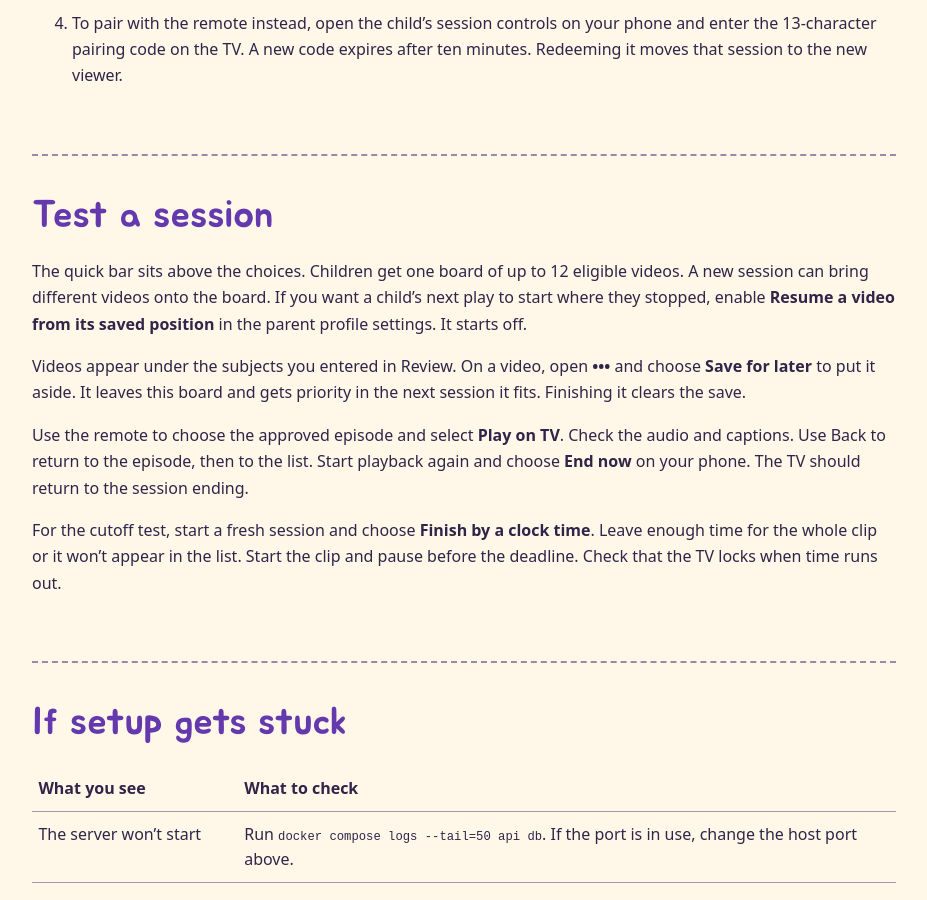
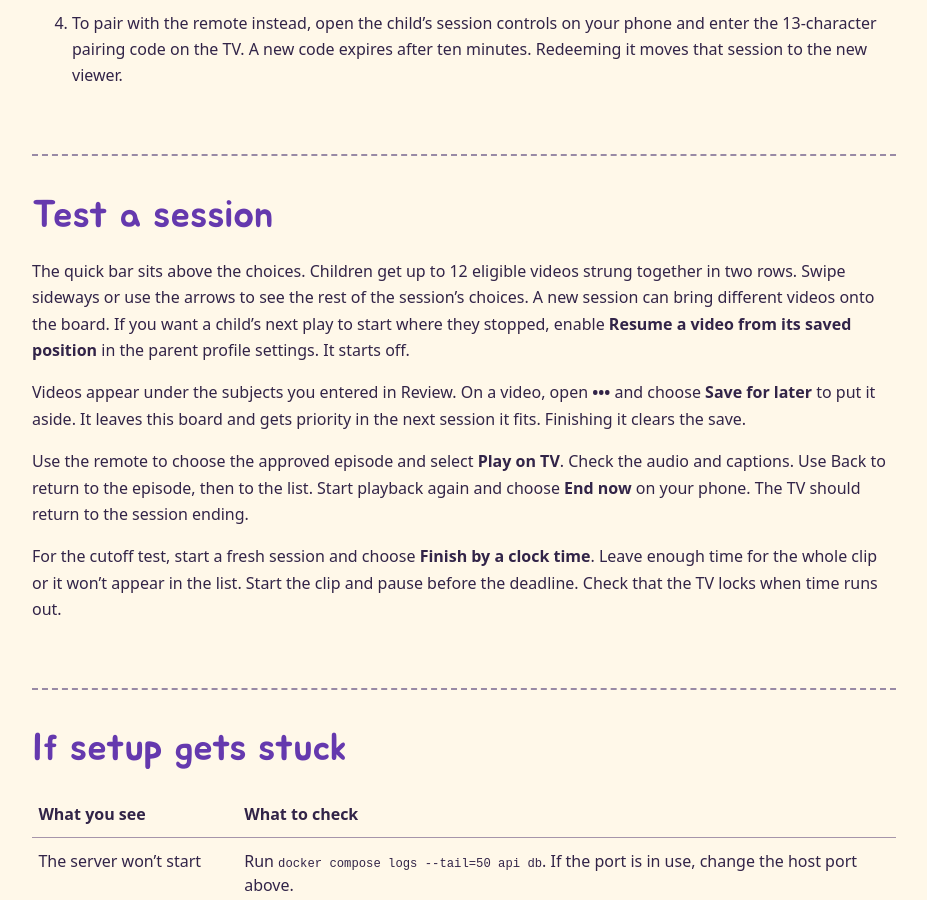
Before and after one commit to JPLuker/FamilyTV, a Jekyll site: the page built from setup/index.md, in a window 1280 px wide and 900 px high, scrolled down 3488 px. Shown: the whole window, without its empty margins (176-1103 px from the left). Built offline with Jekyll 4.4.1, drawn with Linux system fonts in a browser that asks for light colours; part of the change alters nothing that is shown.

Commit message:
Publish guides from 7cd9b08e14d8b910a3b73d8150698900f27e4bef

```diff
--- a/setup/index.md
+++ b/setup/index.md
@@ -102,7 +102,7 @@ Open your HTTPS address on your phone and sign in. Keep this development build o
 
 ## Test a session
 
-The quick bar sits above the choices. Children get one board of up to 12 eligible videos. A new session can bring different videos onto the board. If you want a child’s next play to start where they stopped, enable **Resume a video from its saved position** in the parent profile settings. It starts off.
+The quick bar sits above the choices. Children get up to 12 eligible videos strung together in two rows. Swipe sideways or use the arrows to see the rest of the session’s choices. A new session can bring different videos onto the board. If you want a child’s next play to start where they stopped, enable **Resume a video from its saved position** in the parent profile settings. It starts off.
 
 Videos appear under the subjects you entered in Review. On a video, open **•••** and choose **Save for later** to put it aside. It leaves this board and gets priority in the next session it fits. Finishing it clears the save.
 
@@ -127,8 +127,8 @@ PostgreSQL stores your child profiles, approvals and session settings. Keep a se
 These screens show a test profile with 12 approved sample clips. Download an individual PNG or save all three together.
 
 <div class="shots">
-<figure><img loading="lazy" src="../downloads/viewer-preview.png" alt="Twelve choices grouped by illustrated topic bookends beneath the quick bar"><figcaption><a href="../downloads/viewer-preview.png" download="familytv-viewer.png">Child viewer PNG</a></figcaption></figure>
-<figure><img loading="lazy" src="../downloads/phone-preview.png" alt="Topic bookends and their videos together on a phone"><figcaption><a href="../downloads/phone-preview.png" download="familytv-phone.png">Phone view PNG</a></figcaption></figure>
+<figure><img loading="lazy" src="../downloads/viewer-preview.png" alt="Two staggered rows with topic markers between groups of videos"><figcaption><a href="../downloads/viewer-preview.png" download="familytv-viewer.png">Child viewer PNG</a></figcaption></figure>
+<figure><img loading="lazy" src="../downloads/phone-preview.png" alt="A phone showing the start of the two rows and the sideways navigation arrows"><figcaption><a href="../downloads/phone-preview.png" download="familytv-phone.png">Phone view PNG</a></figcaption></figure>
 <figure><img loading="lazy" src="../downloads/ending-preview.png" alt="The moon and a short fact after the session ends"><figcaption><a href="../downloads/ending-preview.png" download="familytv-ending.png">Ending screen PNG</a></figcaption></figure>
 </div>
 
```
Also changed, not shown: downloads/ending-preview.png, downloads/phone-preview.png, downloads/viewer-preview.png, 1 other file.
